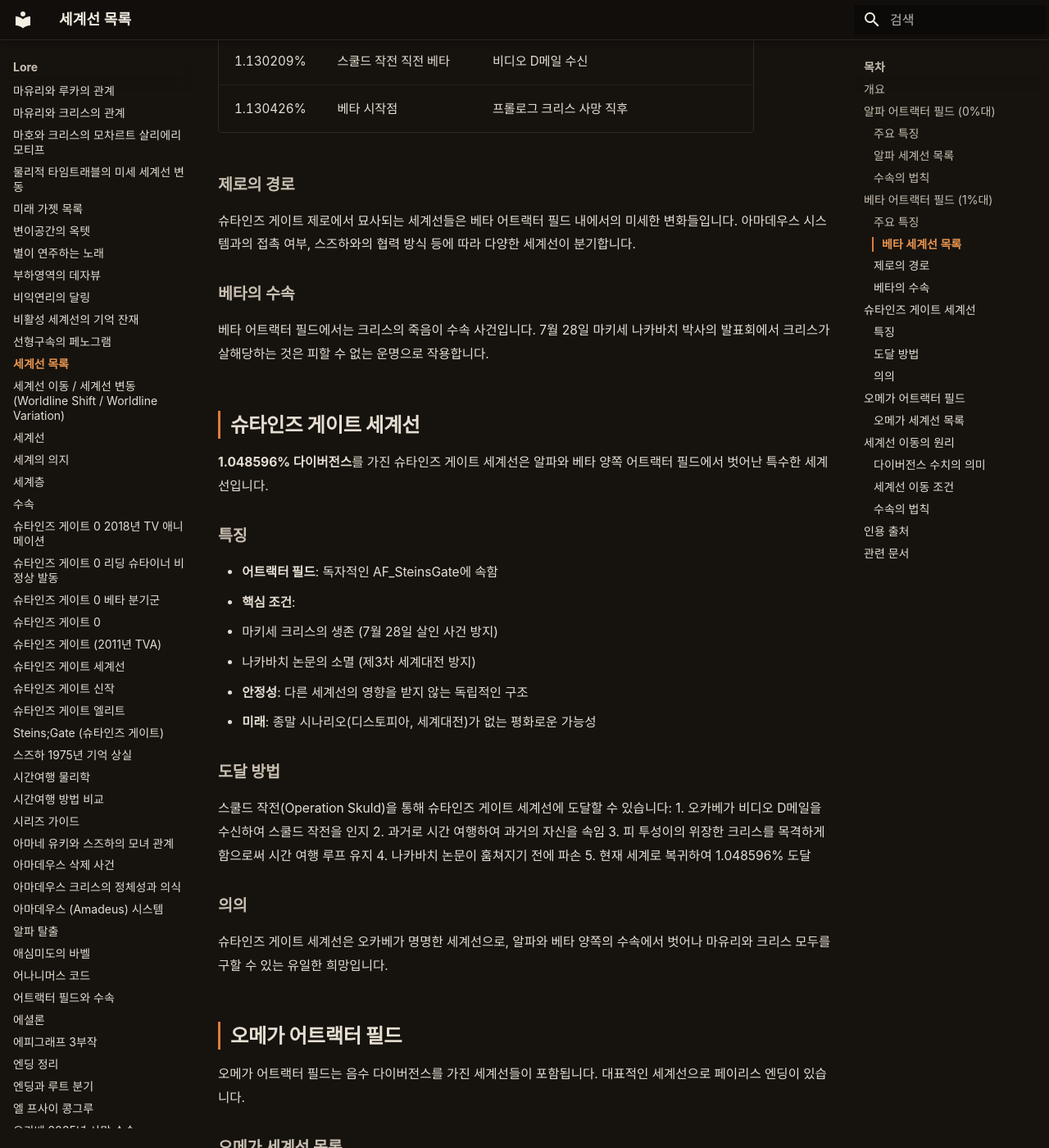
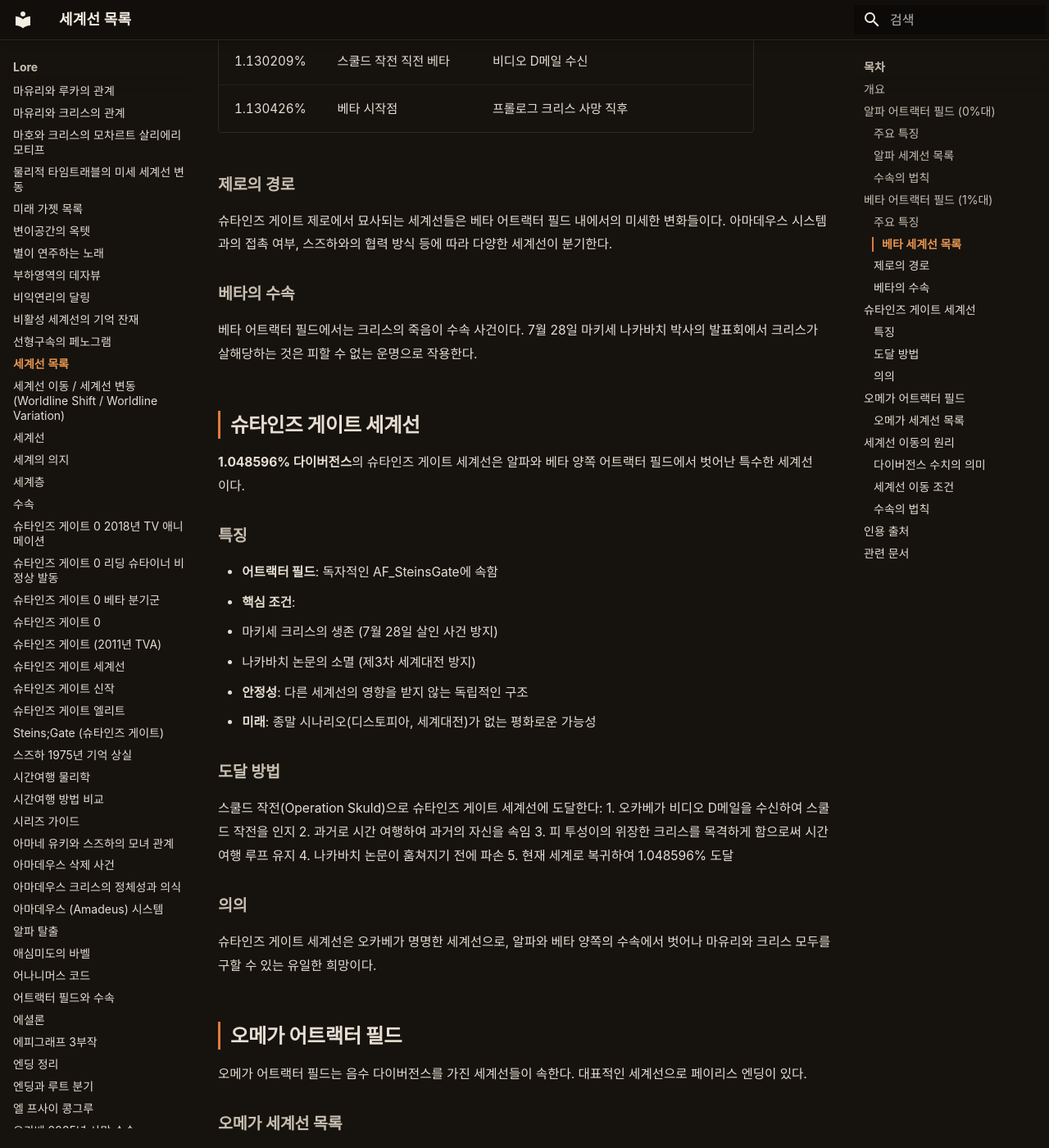
Before and after one commit to sgwiki/sgwiki.github.io, an MkDocs documentation site: the page built from wiki/lore/세계선-목록.md, in a window 1280 px wide and 1400 px high, scrolled down 2856 px. Shown: the whole window at 82% size. Built offline with MkDocs 1.6.1 and Material for MkDocs 9.7.7, drawn with Linux system fonts in a browser that asks for light colours; some web fonts are replaced; some of the changed text lies outside the part shown.

Commit message:
chore(wiki): 세계선-목록 정비 — restructurer 변경 없음·rewriter 변경 없음(VOCAB 정합)·humanize 13건(번역투 7·형식명사 1·기계적 리듬 5 - 종결어미 ~습니다→~다 통일·열거 도입 공식 회피)·사실·스포일러(main_story)·수치(0.337187%~1.130426%·20개·8월 중순·7월 28일·1.048596%·1975년)·고유명사(SERN·AF_SteinsGate·Operation Skuld·어트랙터 필드·아마데우스)·각주 [^1][^2][^3] 불변·quote_protect pass·fact_guard pass·sanitizer pass·linker pass(11 ok)
Co-Authored-By: Claude Opus 4.6 <noreply@anthropic.com>

```diff
--- a/wiki/lore/세계선-목록.md
+++ b/wiki/lore/세계선-목록.md
@@ -8,21 +8,21 @@ description: "세계선은 시간 여행이나 과거 개변에 따라 분기하
 
 # 세계선 목록
 
-슈타인즈 게이트 세계관에 등장하는 세계선들은 다이버전스 수치에 따라 분류되며, 각각 다른 미래로 수속하는 특성을 가집니다. 작중 등장하는 총 20개 세계선과 그 특징을 정리합니다.
+슈타인즈 게이트 세계관에 등장하는 세계선들은 다이버전스 수치에 따라 분류되며, 각각 다른 미래로 수속한다. 작중 등장하는 총 20개 세계선과 그 특징을 짚어 본다.
 
 ## 개요
 
-세계선은 시간 여행이나 과거 개변에 따라 분기하는 가능한 역사들의 궤적을 의미합니다. 다이버전스 미터는 이 세계선 간의 차이를 수치로 표시하며, 특정 수치 범위는 비슷한 미래로 수속하는 **어트랙터 필드(Attractor Field)**를 형성합니다.
+세계선은 시간 여행이나 과거 개변에 따라 분기하는 가능한 역사들의 궤적을 의미한다. 다이버전스 미터는 이 세계선 간의 차이를 수치로 표시하며, 특정 수치 범위는 비슷한 미래로 수속하는 **어트랙터 필드(Attractor Field)**를 형성한다.
 
-슈타인즈 게이트 세계관에서 세계선은 다음과 같은 특징을 가집니다:
+슈타인즈 게이트 세계관에서 세계선은 이런 특징을 보인다:
 
-- 다이버전스 수치는 세계선의 고유 번호가 아니라 원본 세계와의 차이(오차율)를 나타냅니다
-- 세계선은 시간 여행에 의해 생성되는 것이 아니라, 무수히 많은 가능성이 중첩된 상태에서 하나가 '활성화'되는 것입니다
-- 비슷한 다이버전스 범위를 가진 세계선들은 같은 어트랙터 필드에 속하며, 유사한 사건들이 수속됩니다
+- 다이버전스 수치는 세계선의 고유 번호가 아니라 원본 세계와의 차이(오차율)를 나타낸다
+- 세계선은 시간 여행에 의해 생성되는 것이 아니라, 무수히 많은 가능성이 중첩된 상태에서 하나가 '활성화'되는 것이다
+- 비슷한 다이버전스 범위를 가진 세계선들은 같은 어트랙터 필드에 속하며, 유사한 사건들이 수속된다
 
 ## 알파 어트랙터 필드 (0%대)
 
-알파 어트랙터 필드는 다이버전스 수치가 0% 미만인 세계선들이 포함됩니다. 이 세계선들은 **SERN(세른)이 타임머신 기술을 독점하고 세계를 지배하는 디스토피아**로 수속합니다.
+알파 어트랙터 필드는 다이버전스 수치가 0% 미만인 세계선들을 묶는다. 이 세계선들은 **SERN(세른)이 타임머신 기술을 독점하고 세계를 지배하는 디스토피아**로 수속한다.
 
 ### 주요 특징
 
@@ -47,11 +47,11 @@ description: "세계선은 시간 여행이나 과거 개변에 따라 분기하
 
 ### 수속의 법칙
 
-알파 어트랙터 필드에서는 마유리의 죽음이 수속 사건으로 작용합니다. 오카베가 아무리 과거를 바꾸려 해도 마유리는 8월 중순에 사망하게 됩니다. 이를 수속의 법칙이라고 하며, 세계선이 바뀌더라도 결과는 동일하게 수속합니다.
+알파 어트랙터 필드에서는 마유리의 죽음이 수속 사건으로 작용한다. 오카베가 아무리 과거를 바꾸려 해도 마유리는 8월 중순에 사망한다. 이것이 수속의 법칙이다. 세계선이 바뀌더라도 결과는 같게 수속된다.
 
 ## 베타 어트랙터 필드 (1%대)
 
-베타 어트랙터 필드는 다이버전스 수치가 1% 이상인 세계선들이 포함됩니다. 이 세계선들은 **제3차 세계대전이 발발하고 마키세 크리스가 사망하는 미래**로 수속합니다.
+베타 어트랙터 필드는 다이버전스 수치가 1% 이상인 세계선들을 묶는다. 이 세계선들은 **제3차 세계대전이 발발하고 마키세 크리스가 사망하는 미래**로 수속한다.
 
 ### 주요 특징
 
@@ -76,15 +76,15 @@ description: "세계선은 시간 여행이나 과거 개변에 따라 분기하
 
 ### 제로의 경로
 
-슈타인즈 게이트 제로에서 묘사되는 세계선들은 베타 어트랙터 필드 내에서의 미세한 변화들입니다. 아마데우스 시스템과의 접촉 여부, 스즈하와의 협력 방식 등에 따라 다양한 세계선이 분기합니다.
+슈타인즈 게이트 제로에서 묘사되는 세계선들은 베타 어트랙터 필드 내에서의 미세한 변화들이다. 아마데우스 시스템과의 접촉 여부, 스즈하와의 협력 방식 등에 따라 다양한 세계선이 분기한다.
 
 ### 베타의 수속
 
-베타 어트랙터 필드에서는 크리스의 죽음이 수속 사건입니다. 7월 28일 마키세 나카바치 박사의 발표회에서 크리스가 살해당하는 것은 피할 수 없는 운명으로 작용합니다.
+베타 어트랙터 필드에서는 크리스의 죽음이 수속 사건이다. 7월 28일 마키세 나카바치 박사의 발표회에서 크리스가 살해당하는 것은 피할 수 없는 운명으로 작용한다.
 
 ## 슈타인즈 게이트 세계선
 
-**1.048596% 다이버전스**를 가진 슈타인즈 게이트 세계선은 알파와 베타 양쪽 어트랙터 필드에서 벗어난 특수한 세계선입니다.
+**1.048596% 다이버전스**의 슈타인즈 게이트 세계선은 알파와 베타 양쪽 어트랙터 필드에서 벗어난 특수한 세계선이다.
 
 ### 특징
 
@@ -97,7 +97,7 @@ description: "세계선은 시간 여행이나 과거 개변에 따라 분기하
 
 ### 도달 방법
 
-스쿨드 작전(Operation Skuld)을 통해 슈타인즈 게이트 세계선에 도달할 수 있습니다:
+스쿨드 작전(Operation Skuld)으로 슈타인즈 게이트 세계선에 도달한다:
 1. 오카베가 비디오 D메일을 수신하여 스쿨드 작전을 인지
 2. 과거로 시간 여행하여 과거의 자신을 속임
 3. 피 투성이의 위장한 크리스를 목격하게 함으로써 시간 여행 루프 유지
@@ -106,11 +106,11 @@ description: "세계선은 시간 여행이나 과거 개변에 따라 분기하
 
 ### 의의
 
-슈타인즈 게이트 세계선은 오카베가 명명한 세계선으로, 알파와 베타 양쪽의 수속에서 벗어나 마유리와 크리스 모두를 구할 수 있는 유일한 희망입니다.
+슈타인즈 게이트 세계선은 오카베가 명명한 세계선으로, 알파와 베타 양쪽의 수속에서 벗어나 마유리와 크리스 모두를 구할 수 있는 유일한 희망이다.
 
 ## 오메가 어트랙터 필드
 
-오메가 어트랙터 필드는 음수 다이버전스를 가진 세계선들이 포함됩니다. 대표적인 세계선으로 페이리스 엔딩이 있습니다.
+오메가 어트랙터 필드는 음수 다이버전스를 가진 세계선들이 속한다. 대표적인 세계선으로 페이리스 엔딩이 있다.
 
 ### 오메가 세계선 목록
 
@@ -122,22 +122,22 @@ description: "세계선은 시간 여행이나 과거 개변에 따라 분기하
 
 ### 다이버전스 수치의 의미
 
-다이버전스 수치는 세계선의 고유 ID가 아니라 '원본 세계와의 차이'를 나타내는 상대적인 값입니다. 따라서 다이버전스가 조금씩 변하더라도 세계선이 이동한 것으로 간주됩니다.
+다이버전스 수치는 세계선의 고유 ID가 아니라 '원본 세계와의 차이'를 나타내는 상대적인 값이다. 따라서 다이버전스가 조금씩 변하더라도 세계선이 이동한 것으로 본다.
 
 ### 세계선 이동 조건
 
-세계선이 이동하기 위해서는 다음 조건이 필요합니다:
+세계선이 이동하려면 다음 조건이 필요하다:
 1. **시간 여행**: D메일, 타임리프, 타임머신 등의 개입
 2. **과거 개변**: 과거의 사건이 변경되어 현재와 모순 발생
 3. **재구성**: 모순을 해결하기 위해 우주가 가장 유사한 세계선으로 재구성
 
 ### 수속의 법칙
 
-각 어트랙터 필드에는 피할 수 없는 수속 사건이 존재합니다:
+각 어트랙터 필드에는 피할 수 없는 수속 사건이 있다:
 - **알파**: 마유리의 죽음
 - **베타**: 크리스의 죽음, 제3차 세계대전
 
-이러한 수속은 세계선이 바뀌더라도 결과는 동일하게 나타나는 현상입니다.
+이러한 수속은 세계선이 바뀌더라도 결과가 동일하게 나타나는 현상이다.
 
 ## 인용 출처
 
```
